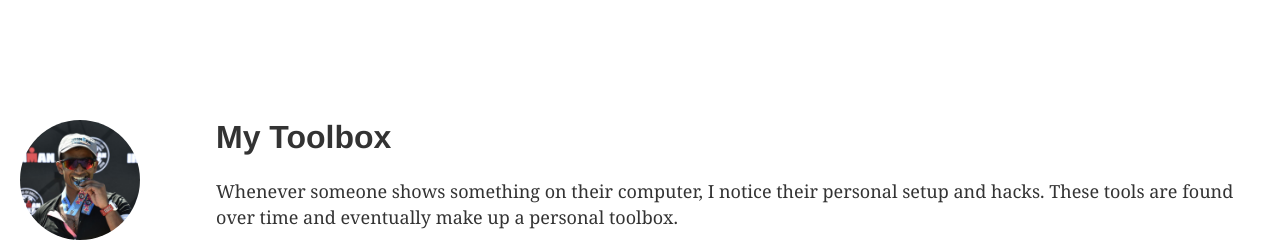
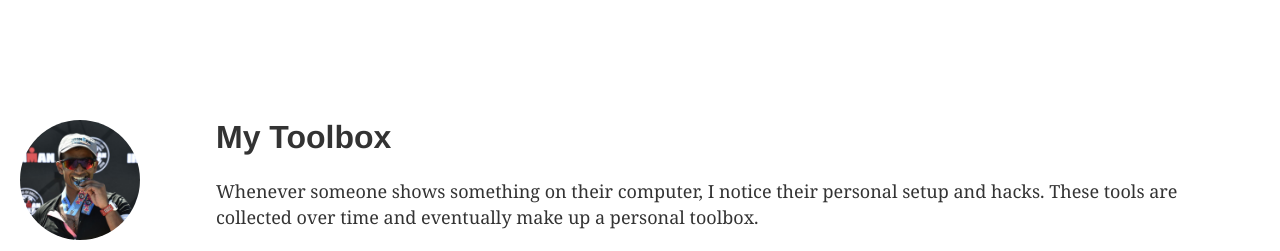
Before and after one commit to psatyajeet/personal-site, a Gatsby site: page /posts/2019/01/20/favorite-tools in a window 1280 px wide. Shown: the top 251 px of the page. Built offline with nearby package versions, Linux system fonts and the light colour scheme; Gatsby itself is replaced by a stand-in of ours; some packages are replaced by stand-ins of ours.

Commit message:
Update wording on favorite tools post

```diff
--- a/src/pages/posts/2019/01/20/favorite-tools.md
+++ b/src/pages/posts/2019/01/20/favorite-tools.md
@@ -6,7 +6,7 @@ month: '01'
 day: '20'
 ---
 
-Whenever someone shows something on their computer, I notice their personal setup and hacks. These tools are found over time and eventually make up a personal toolbox.
+Whenever someone shows something on their computer, I notice their personal setup and hacks. These tools are collected over time and eventually make up a personal toolbox.
 
 I'd like to share my personal toolbox and hopefully inspire others start to do the same!
 
```
